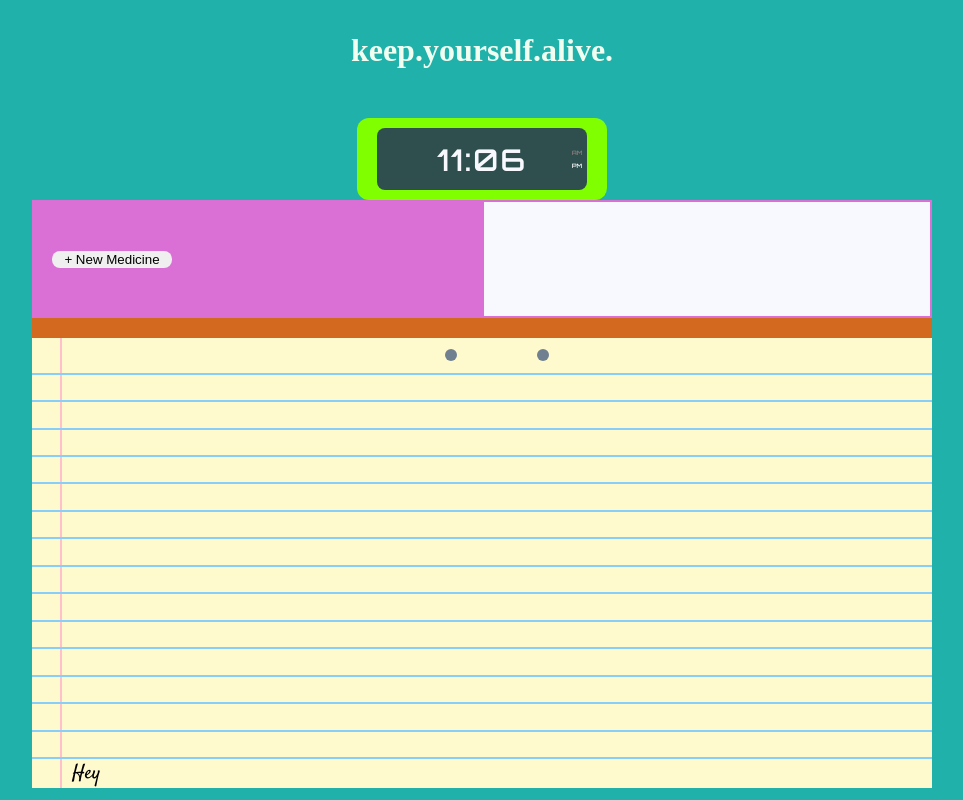
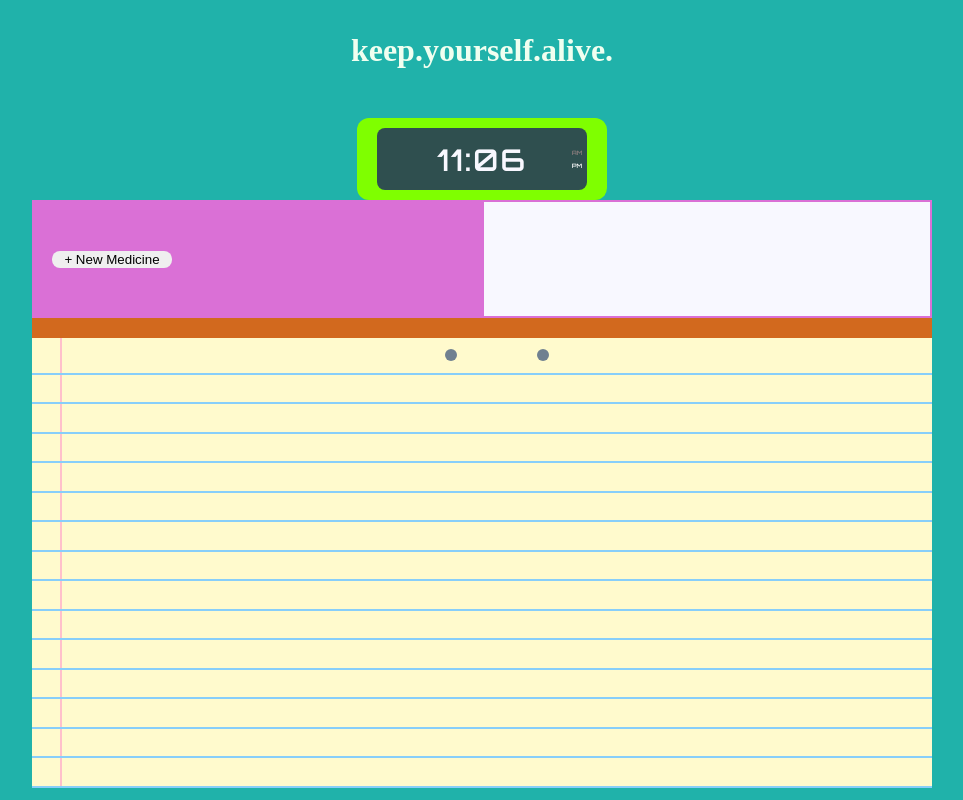
Before and after one commit to PierreLampre/medicine-tracker, a React (Create React App) app: page / in a window 1280 px wide. Shown: the whole page, without its empty margins (158-1121 px from the left). Built offline with nearby package versions, Linux system fonts and the light colour scheme; a web font is replaced by a local one.

Commit message:
app now has basic functionality with no extra features.  it logs when medicine is taken and timestamps it on the notepad!

```diff
--- a/src/components/Views/EditMedicine/EditMedicine.js
+++ b/src/components/Views/EditMedicine/EditMedicine.js
@@ -17,7 +17,11 @@ const EditMedicine = (props) => {
             <h1>No Pill Selected</h1> }
            </div>
            <div className="edit-button-box">
-               <button className="edit-button">Take Medicine</button>
+               <button
+                    className="edit-button"
+                    onClick={() => props.pushAndPopRowArray()}
+                >
+                    Take Medicine</button>
                <button className="edit-button">Remove Medicine</button>
            </div>
            <Link to="/" className="go-back">
--- a/src/components/Views/Notepad/Notepad.js
+++ b/src/components/Views/Notepad/Notepad.js
@@ -1,5 +1,4 @@
 import React from 'react';
-import Row from "./Row/Row"
 import "./notepad.css";
 
 const Notepad = (props) => {
@@ -18,19 +17,13 @@ const Notepad = (props) => {
                             <span className="hole"></span>
                         </div>
                     </div>
-                   <Row />
-                   <Row />
-                   <Row />
-                   <Row />
-                   <Row />
-                   <Row />
-                   <Row />
+                 {props.rowArray.map(row=>row)}
                    <div className="row">
-        <div className="row1">
-            <div className="left-margin"></div>
-            <div className="entry1">Hey</div>
-        </div>
-    </div>
+                        <div className="row1">
+                            <div className="left-margin"></div>
+                            <div className="entry1"></div>
+                        </div>
+                    </div>
                 </div>
             </div>
 
--- a/src/components/Views/Notepad/Row/Row.js
+++ b/src/components/Views/Notepad/Row/Row.js
@@ -1,15 +1,29 @@
 import React from 'react'
+import moment from "moment"
 
 const Row = (props) => {
+
+    let timeStamp = moment()
+    .format("LT")
+    .toString()
+    .toLocaleLowerCase()
+    .replace(/\s/g, "");
+
+    let addedTimeStamp = moment().add(props.int, "h")
+    .format("LT")
+    .toString()
+    .toLocaleLowerCase()
+    .replace(/\s/g, "");
+
     return (
     <div className="row">
         <div className="row1">
             <div className="left-margin"></div>
-            <div className="entry1"></div>
+            <div className="entry1">You took {props.name} at {timeStamp}</div>
         </div>
         <div className="row2">
             <div className="left-margin"></div>
-            <div className="entry2"></div>
+            <div className="entry2">You take {props.name} again at {addedTimeStamp}</div>
         </div>
     </div>
     )
--- /dev/null
+++ b/src/components/Views/Notepad/Row/SpacerRow.js
@@ -0,0 +1,18 @@
+import React from 'react'
+
+const SpacerRow = (props) => {
+    return (
+    <div className="row">
+        <div className="row1">
+            <div className="left-margin"></div>
+            <div className="entry1"></div>
+        </div>
+        <div className="row2">
+            <div className="left-margin"></div>
+            <div className="entry2"></div>
+        </div>
+    </div>
+    )
+}
+
+export default SpacerRow
--- a/src/components/Views/Views.js
+++ b/src/components/Views/Views.js
@@ -4,6 +4,8 @@ import Setter from "../Setter/Setter"
 import Notepad from "./Notepad/Notepad"
 import NewMedicine from "./NewMedicine/NewMedicine"
 import EditMedicine from "./EditMedicine/EditMedicine"
+import SpacerRow from "./Notepad/Row/SpacerRow"
+import Row from "./Notepad/Row/Row"
 import "./views.css"
 
 const Views = () => {
@@ -15,7 +17,15 @@ const Views = () => {
 
     const [pillBox, setPillBox] = useState([]);
     const [pillIndex, setPillIndex] = useState(null);
-    const [timeStampBoolean, setTimeStampBoolean] = useState(false);
+    const [rowArray, setRowArray] = useState([
+        <SpacerRow />,
+        <SpacerRow />,
+        <SpacerRow />,
+        <SpacerRow />,
+        <SpacerRow />,
+        <SpacerRow />,
+        <SpacerRow />
+    ]);
 
     //sets pill to be loaded into pillBox
     function handleSetPill(name, interval) {
@@ -36,12 +46,19 @@ const Views = () => {
         setPillIndex(index)
     }
 
-    function toggleTimeStampBoolean() {
-        if(timeStampBoolean) {
-            setTimeStampBoolean(false);
-        } else {
-            setTimeStampBoolean(true);
-         }
+    function pushAndPopRowArray() {
+
+        console.log(pillIndex)
+        rowArray.unshift(
+        <Row
+            name={pillBox[pillIndex].name}
+            int={pillBox[pillIndex].interval}
+        />
+        );
+
+        rowArray.pop();
+        console.log(rowArray);
+
     }
 
     return (
@@ -53,7 +70,10 @@ const Views = () => {
                 />
                 <Switch>
                     <Route exact path="/">
-                        <Notepad />
+                        <Notepad
+                            rowArray={rowArray}
+                            pillBox={pillBox}
+                        />
                     </Route>
                 </Switch>
                 <Switch>
@@ -63,7 +83,11 @@ const Views = () => {
                 </Switch>
                 <Switch>
                     <Route path="/edit-medicine">
-                        <EditMedicine pillBox={pillBox} pillIndex={pillIndex}/>
+                        <EditMedicine
+                            pillBox={pillBox}
+                            pillIndex={pillIndex}
+                            pushAndPopRowArray={pushAndPopRowArray}
+                        />
                     </Route>
                 </Switch>
             </BrowserRouter>
```
Also changed, not shown: 1 other file (tests, documents, lock files or other folders).
